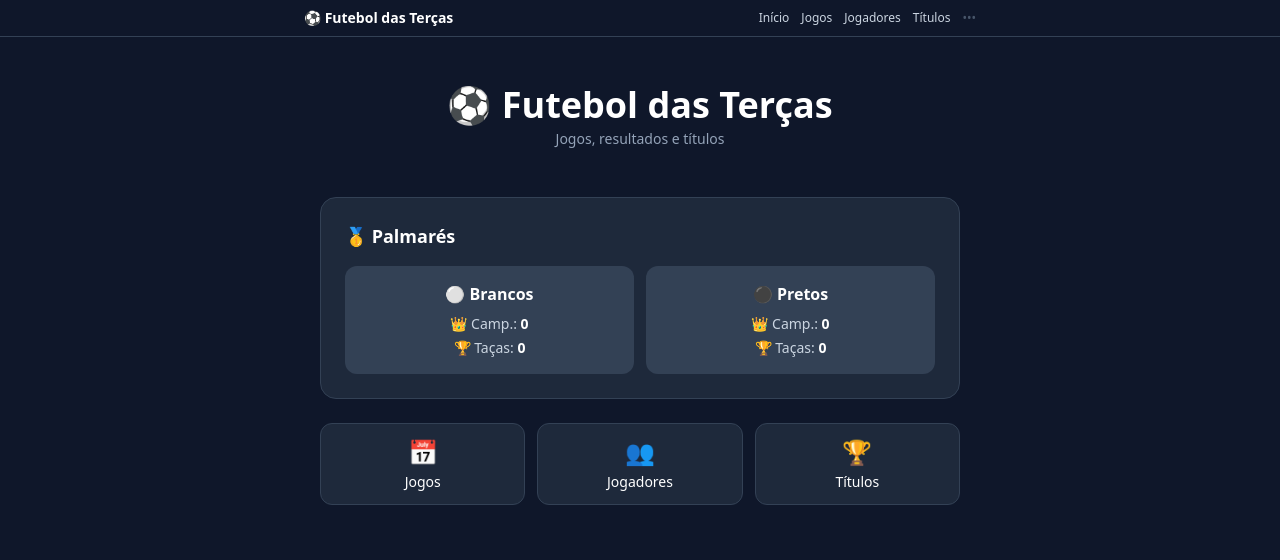
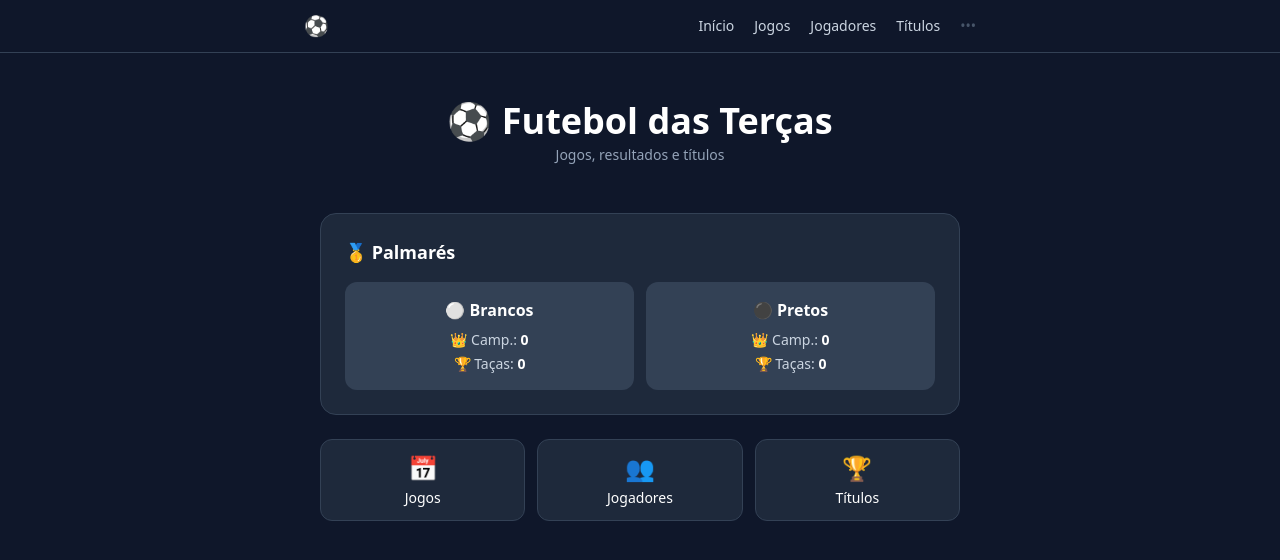
Before and after one commit to danielcostasilvadcsfutebol/futebol-das-tercas, a Next.js app: page / in a window 1280 px wide. Shown: the top 560 px of the page. Built offline with nearby package versions, Linux system fonts and the light colour scheme; no server answers; the database is empty.

Commit message:
Update layout.js

```diff
--- a/app/layout.js
+++ b/app/layout.js
@@ -10,16 +10,14 @@ export default function RootLayout({ children }) {
   return (
     <html lang="pt">
       <body>
-        <nav className="bg-slate-900 border-b border-slate-700 px-4 py-2">
+        <nav className="bg-slate-900 border-b border-slate-700 px-4 py-3">
           <div className="max-w-2xl mx-auto flex items-center justify-between">
-            <a href="/" className="text-sm font-bold text-white whitespace-nowrap">
-              ⚽ Futebol das Terças
-            </a>
-            <div className="flex gap-3 text-xs">
-              <a href="/" className="text-slate-300 hover:text-white transition">Início</a>
-              <a href="/jogos" className="text-slate-300 hover:text-white transition">Jogos</a>
-              <a href="/jogadores" className="text-slate-300 hover:text-white transition">Jogadores</a>
-              <a href="/titulos" className="text-slate-300 hover:text-white transition">Títulos</a>
+            <a href="/" className="text-xl">⚽</a>
+            <div className="flex gap-5 text-sm">
+              <a href="/" className="text-slate-300 hover:text-white font-medium transition">Início</a>
+              <a href="/jogos" className="text-slate-300 hover:text-white font-medium transition">Jogos</a>
+              <a href="/jogadores" className="text-slate-300 hover:text-white font-medium transition">Jogadores</a>
+              <a href="/titulos" className="text-slate-300 hover:text-white font-medium transition">Títulos</a>
               <a href="/admin" className="text-slate-600 hover:text-slate-400 transition">•••</a>
             </div>
           </div>
```
